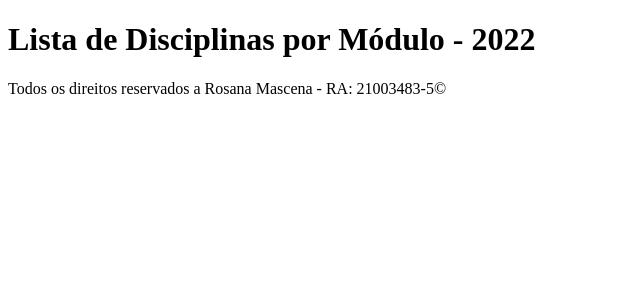
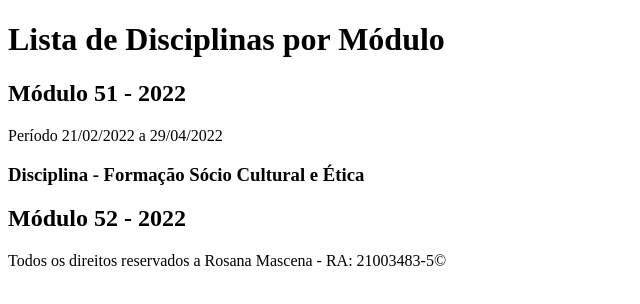
Before and after one commit to RosanaMascena/Projeto-Front-end-atividade-1, a plain HTML site: page index.html in a window 1280 px wide. Shown: the whole page, without its empty margins (0-640 px from the left). Drawn offline with Linux system fonts and the light colour scheme.

Commit message:
Criação da lista de disciplinas
Criação da lista de disciplinas

```diff
--- a/index.html
+++ b/index.html
@@ -4,14 +4,28 @@
     <meta charset="UTF-8">
     <meta http-equiv="X-UA-Compatible" content="IE=edge">
     <meta name="viewport" content="width=device-width, initial-scale=1.0">
-    <title>Lista de Disciplinas por Módulo - 2022</title>
+    <title>Lista de Disciplinas por Módulo</title>
 </head>
 
 <body>
     <header>
-        <h1>Lista de Disciplinas por Módulo - 2022</h1>
+        <h1>Lista de Disciplinas por Módulo</h1>
     </header>
-
+    <main>
+        <section>
+            <div id="modulo51">
+                <h2>Módulo 51 - 2022</h2>
+                <p>Período 21/02/2022 a 29/04/2022</p>
+                    <div>
+                        <h3>Disciplina - Formação Sócio Cultural e Ética</h3>
+                        <p></p>
+                    </div>
+            </div>
+            <div id="modulo52">
+                <h2>Módulo 52 - 2022</h2>
+            </div>
+        </section>
+    </main>
     <footer>
         <p>Todos os direitos reservados a Rosana Mascena - RA: 21003483-5&copy;</p>
     </footer>
```
